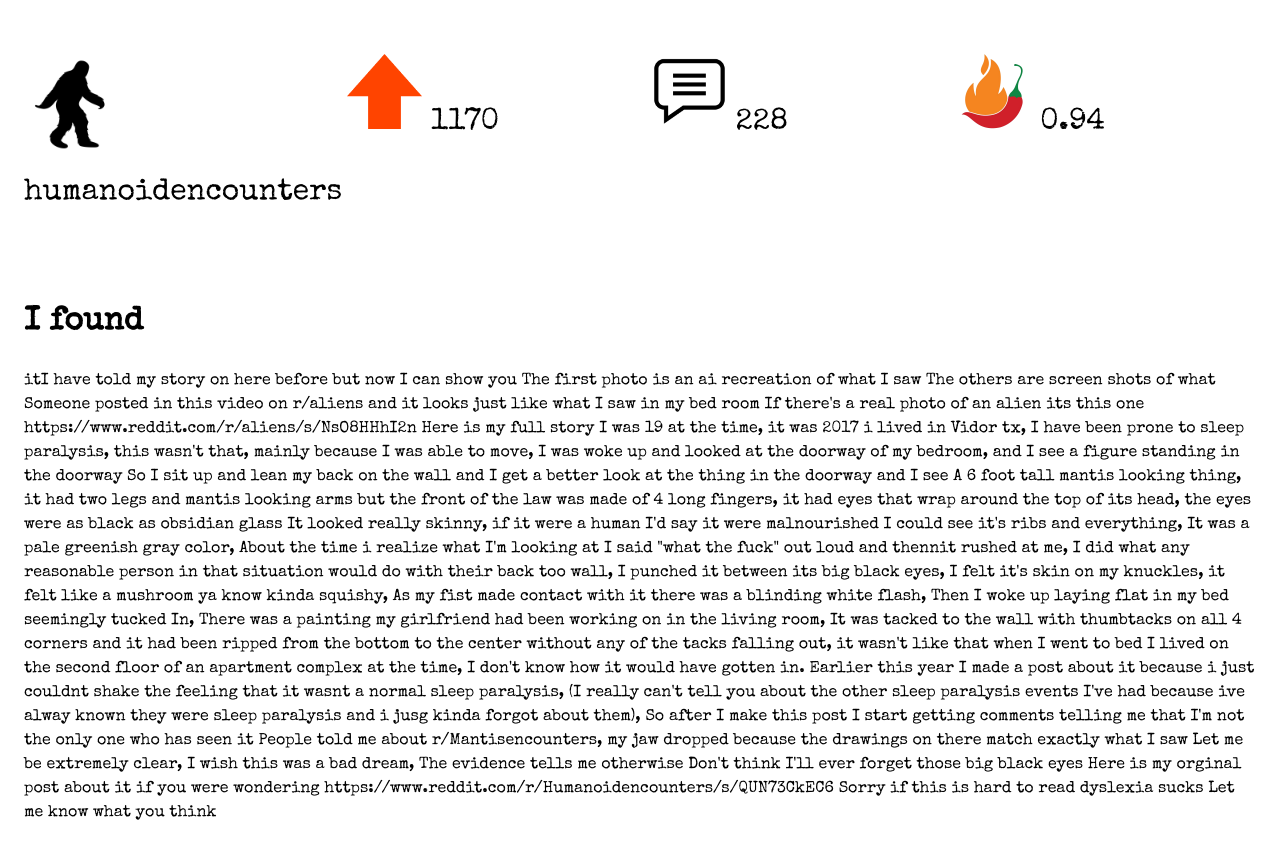
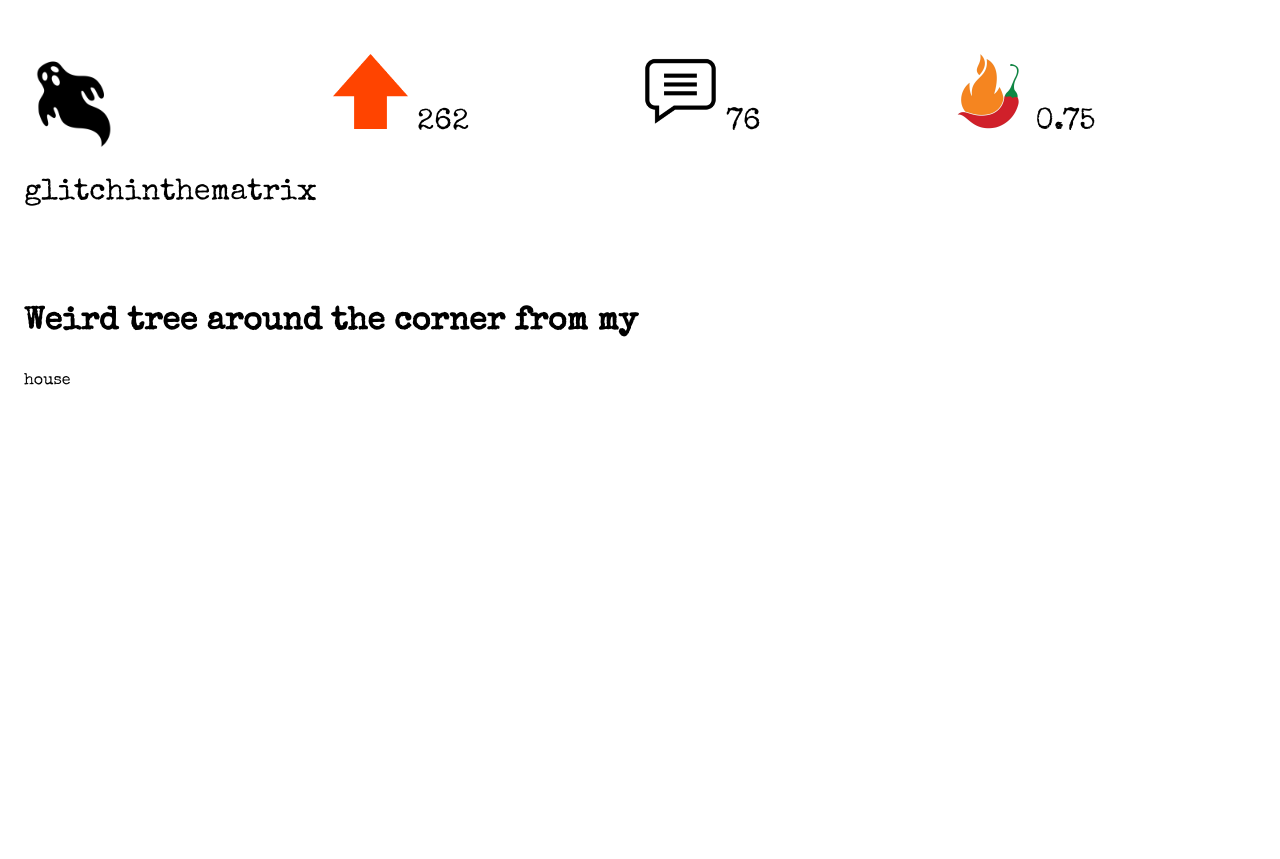
Before and after one commit to thisweekinredacted/thisweekinredacted.github.io, a Jekyll site: the page pages/top4.html, which Jekyll copies as it is, in a window 1280 px wide. Shown: the top 859 px of the page. Built offline with Jekyll 4.4.1, drawn with Linux system fonts in a browser that asks for light colours.

Commit message:
Update weekly pages

```diff
--- a/pages/top4.html
+++ b/pages/top4.html
@@ -8,45 +8,14 @@
     </head>
     <body>
         <div class="c-methods">
-            <p class="c-methods_bio"><img src="cryptozoology.png" width="100" height="100">humanoidencounters</p>
-            <p class="c-methods_che"><img src="upvote.png" width="75" height="75"> 1170</p>
-            <p class="c-methods_rad"><img src="comment.png" width="75" height="75"> 228</p>
-            <p class="c-methods_psy"><img src="spice.png" width="75" height="75"> 0.94</p>
+            <p class="c-methods_bio"><img src="paranormal.png" width="100" height="100">glitchinthematrix</p>
+            <p class="c-methods_che"><img src="upvote.png" width="75" height="75"> 262</p>
+            <p class="c-methods_rad"><img src="comment.png" width="75" height="75"> 76</p>
+            <p class="c-methods_psy"><img src="spice.png" width="75" height="75"> 0.75</p>
         </div>
         <div>
-            <h1>I found </h1>
-            <p>itI have told my story on here before but now I can show you
-The first photo is an ai recreation of what I saw
-The others are screen shots of what Someone posted in this  video on r/aliens and it looks just like what I saw in my bed room
-If there's a real photo of an alien its this one
-https://www.reddit.com/r/aliens/s/NsO8HHhI2n
-Here is my full story
-I was 19 at the time, it was 2017 i lived in Vidor tx,
-I have been prone  to sleep paralysis, this wasn't that, mainly because I was able to move,
-I was woke up and looked at the doorway of my bedroom, and I see a figure standing in the doorway
-So I sit up and lean my back on the wall and I get a better look at the thing in the doorway and I see
-A 6 foot tall mantis looking thing, it had two legs and mantis looking arms but the front of the law was made of 4 long fingers, it had eyes that wrap around the top of its head, the eyes were as black as obsidian glass
-It looked really skinny, if it were a human I'd say it were malnourished I could see it's ribs and everything,
-It was a pale greenish gray color,
-About the time i realize what I'm looking at I said "what the fuck" out loud and thennit rushed at me,
-I did what any reasonable person in that situation would do with their back too wall,
-I punched it between its big black eyes, I felt it's skin on my knuckles, it felt like a mushroom ya know kinda squishy,
-As my fist made contact with it there was a blinding white flash,
-Then I woke up laying flat in my bed seemingly tucked In,
-There was a painting my girlfriend had been working on in the living room,
-It was tacked to the wall with thumbtacks on all 4 corners and it had been ripped from the bottom to the center without any of the tacks falling out, it wasn't like that when I went to bed
-I lived on the second floor of an apartment complex at the time,
-I don't know how it would have gotten in.
-Earlier this year I made a post about it because i just couldnt shake the feeling that it wasnt a normal sleep paralysis, (I really can't tell you about the other sleep paralysis events I've had because ive alway known they were sleep paralysis and i jusg kinda forgot about them),
-So after I make this post I start getting comments  telling me that I'm not the only one who has seen it
-People told me about r/Mantisencounters,  my jaw dropped because the drawings on there match exactly what I saw
-Let me be extremely clear, I wish this was a bad dream,
-The evidence tells me otherwise
-Don't think I'll ever forget those big black eyes
-Here is my orginal post  about it if you were wondering
-https://www.reddit.com/r/Humanoidencounters/s/QUN73CkEC6
-Sorry if this is hard to read dyslexia sucks
-Let me know what you think</p>
+            <h1>Weird tree around the corner from my </h1>
+            <p>house</p>
         </div>
     </body>
     </html>
```
Also changed, not shown: _posts/2024-03-17-podcast-0.markdown (added, +14 -0 lines), pages/top1.html (+6 -6 lines), pages/top2.html (+5 -5 lines), pages/top3.html (+12 -7 lines).
